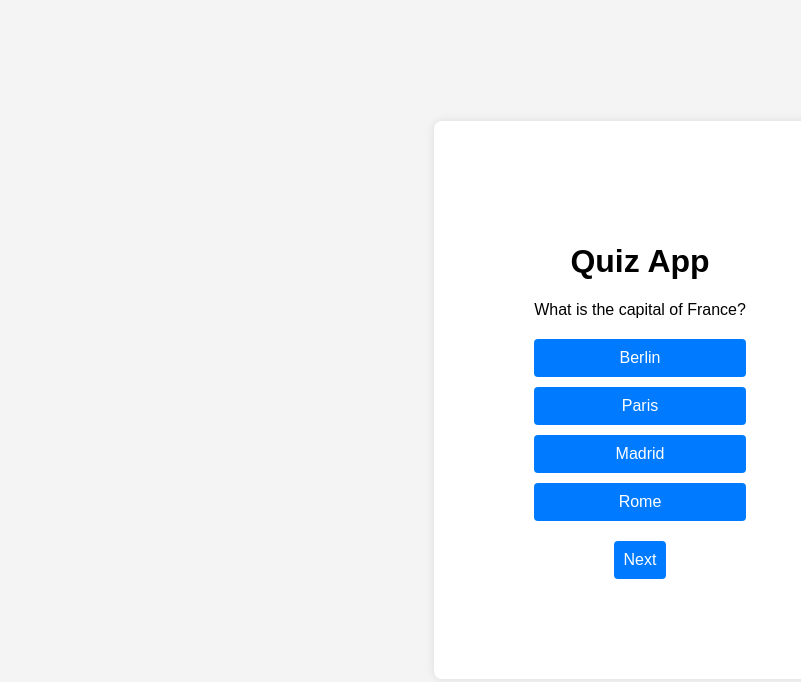
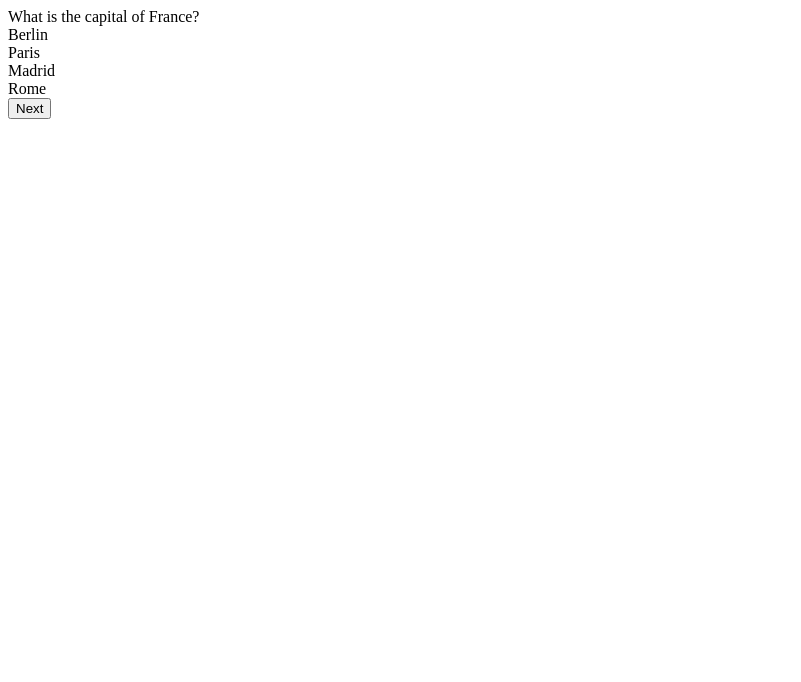
Before and after one commit to nikamaish/Quiz_App, a plain HTML site: page index.html in a window 1280 px wide. Shown: the whole page, without its empty margins (0-801 px from the left). Drawn offline with Linux system fonts and the light colour scheme.

Commit message:
only index file work

```diff
--- a/index.html
+++ b/index.html
@@ -3,18 +3,18 @@
 <head>
     <meta charset="UTF-8">
     <meta name="viewport" content="width=device-width, initial-scale=1.0">
-    <link rel="stylesheet" href="style.css">
     <title>Quiz App</title>
+
 </head>
 <body>
-    <div id="quiz-container">
-        <h1>Quiz App</h1>
-        <div id="question-container"></div>
-        <div id="answer-buttons" class="btn-container"></div>
-        <button id="next-button" class="btn" onclick="nextQuestion()">Next</button>
-    </div>
 
-    <script src="questions.js"></script>
-    <script src="script.js"></script>
+<div id="quiz-container">
+    <div id="question" class="question"></div>
+    <div id="options" class="options"></div>
+    <button id="next-btn" onclick="nextQuestion()">Next</button>
+</div>
+
+<script src="script.js"></script>
+
 </body>
 </html>
--- a/questions.js
+++ /dev/null
@@ -1,29 +0,0 @@
-const questions = [
-    {
-        question: 'What is the capital of France?',
-        answers: [
-            { text: 'Berlin', correct: false },
-            { text: 'Paris', correct: true },
-            { text: 'Madrid', correct: false },
-            { text: 'Rome', correct: false }
-        ]
-    },
-    {
-        question: 'Which planet is known as the Red Planet?',
-        answers: [
-            { text: 'Earth', correct: false },
-            { text: 'Mars', correct: true },
-            { text: 'Jupiter', correct: false },
-            { text: 'Venus', correct: false }
-        ]
-    },
-    {
-        question: 'What is the largest mammal?',
-        answers: [
-            { text: 'Elephant', correct: false },
-            { text: 'Blue Whale', correct: true },
-            { text: 'Giraffe', correct: false },
-            { text: 'Polar Bear', correct: false }
-        ]
-    }
-];
--- a/script.js
+++ b/script.js
@@ -1,51 +1,74 @@
-const questionContainer = document.getElementById('question-container');
-const answerButtons = document.getElementById('answer-buttons');
-const nextButton = document.getElementById('next-button');
+const quizData = [
+    {
+        question: "What is the capital of France?",
+        options: ["Berlin", "Paris", "Madrid", "Rome"],
+        correctAnswer: "Paris"
+    },
+    {
+        question: "Which planet is known as the Red Planet?",
+        options: ["Earth", "Mars", "Venus", "Jupiter"],
+        correctAnswer: "Mars"
+    },
+    // Add more questions as needed
+];
 
-let currentQuestionIndex = 0;
 
-function startQuiz() {
-    currentQuestionIndex = 0;
-    nextButton.classList.add('hide');
-    showQuestion(questions[currentQuestionIndex]);
-}
 
-function showQuestion(question) {
-    questionContainer.innerText = question.question;
-    resetAnswerButtons();
+let currentQuestion = 0;
+let score = 0;
 
-    question.answers.forEach(answer => {
-        const button = document.createElement('button');
-        button.innerText = answer.text;
-        button.classList.add('btn');
-        button.addEventListener('click', () => selectAnswer(answer));
-        answerButtons.appendChild(button);
+function loadQuestion() {
+    const questionElement = document.getElementById('question');
+    const optionsElement = document.getElementById('options');
+    const currentQuizData = quizData[currentQuestion];
+
+    questionElement.textContent = currentQuizData.question;
+    optionsElement.innerHTML = '';
+
+    currentQuizData.options.forEach((option, index) => {
+        const optionElement = document.createElement('div');
+        optionElement.className = 'option';
+        optionElement.textContent = option;
+        optionElement.onclick = () => selectOption(index);
+        optionsElement.appendChild(optionElement);
     });
 }
 
-function resetAnswerButtons() {
-    while (answerButtons.firstChild) {
-        answerButtons.removeChild(answerButtons.firstChild);
-    }
+function selectOption(index) {
+    const options = document.querySelectorAll('.option');
+    options.forEach((option, i) => {
+        option.classList.remove('selected');
+        if (i === index) {
+            option.classList.add('selected');
+        }
+    });
 }
 
-function selectAnswer(answer) {
-    // Add your logic to handle the selected answer (e.g., scoring)
-    // For simplicity, let's just log the selected answer to the console
-    console.log(answer.text);
-    nextButton.classList.remove('hide');
-}
+// function nextQuestion() {
+//     const selectedOption = document.querySelector('.option.selected');
+//     if (selectedOption) {
+//         const selectedAnswer = selectedOption.textContent;
+//         const currentQuizData = quizData[currentQuestion];
 
-function nextQuestion() {
-    currentQuestionIndex++;
-    if (currentQuestionIndex < questions.length) {
-        showQuestion(questions[currentQuestionIndex]);
-        nextButton.classList.add('hide');
-    } else {
-        // Quiz is finished, you can add your completion logic here
-        alert('Quiz completed!');
-    }
-}
+//         if (selectedAnswer === currentQuizData.correctAnswer) {
+//             score++;
+//         }
 
-// Start the quiz when the page loads
-startQuiz();
+//         currentQuestion++;
+
+//         if (currentQuestion < quizData.length) {
+//             loadQuestion();
+//         } else {
+//             showResult();
+//         }
+//     } else {
+//         alert("Please select an option");
+//     }
+// }
+
+// function showResult() {
+//     const quizContainer = document.getElementById('quiz-container');
+//     quizContainer.innerHTML = `<h2>Your Score: ${score} out of ${quizData.length}</h2>`;
+// }
+
+loadQuestion();
--- a/style.css
+++ b/style.css
@@ -1,46 +1,41 @@
 body {
     font-family: 'Arial', sans-serif;
-    display: flex;
-    align-items: center;
-    justify-content: center;
-    height: 100vh;
-    margin: 0;
-    background-color: #f4f4f4;
+    text-align: center;
+    margin: 20px;
 }
 
 #quiz-container {
-    background-color: #fff;
-    border-radius: 8px;
-    box-shadow: 0 0 10px rgba(0, 0, 0, 0.1);
-    padding: 100px;
-    text-align: center;
+    max-width: 600px;
+    margin: auto;
 }
 
-#question-container{
-    margin: 20px 0;
-
+.question {
+    margin-bottom: 20px;
 }
 
-.btn-container {
-    display: flex;
-    flex-direction: column;
+.options {
+    display: grid;
+    grid-template-rows: repeat(2, 1fr);
+    grid-template-columns: repeat(2, 1fr);
     gap: 10px;
 }
 
-.btn {
+.option {
     padding: 10px;
-    font-size: 16px;
+    border: 1px solid #ccc;
     cursor: pointer;
-    background-color: #007bff;
-    color: #fff;
-    border: none;
-    border-radius: 4px;
 }
 
-.btn:hover {
-    background-color: #0056b3;
+.option.selected {
+    background-color: #4caf50;
+    color: white;
 }
 
-#next-button{
+#next-btn {
     margin-top: 20px;
+    padding: 10px;
+    background-color: #4caf50;
+    color: white;
+    border: none;
+    cursor: pointer;
 }
```
